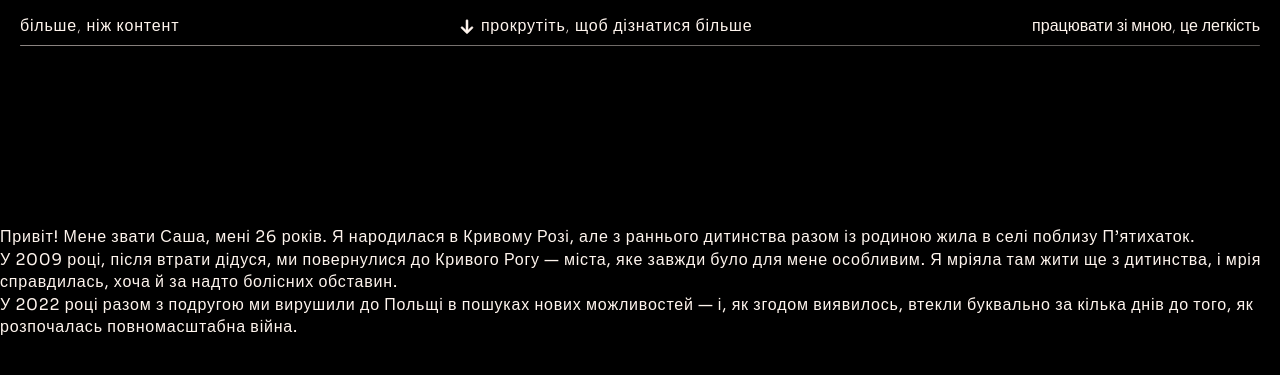
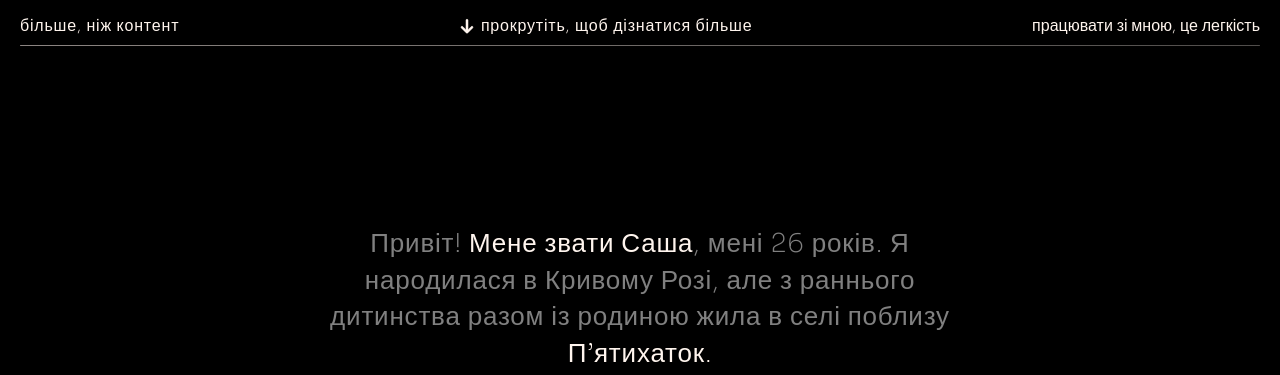
Before and after one commit to vladyslavJs/content-creator-, a website built with Vite: page index.html in a window 1280 px wide. Shown: the part 405-780 px from the top of the page. Built offline with nearby package versions, Linux system fonts and the light colour scheme.

Commit message:
Update aboutme-section.css

```diff
--- a/src/styles/aboutme-section.css
+++ b/src/styles/aboutme-section.css
@@ -1,30 +1,26 @@
 .aboutme-section {
     display: flex;
     justify-content: center;
-    align-items: flex-end;
+    overflow: hidden;
+    position: relative;
+    z-index: 2;
 }
 
-
-
-.text-container {
-    /* display: flex; */
-    /* font-size: 18px;
-    align-items: center;
-    justify-content: center;
-    text-align: center;
-    max-width: 400px; */
+.about-text {
+    position: relative;
     display: flex;
     flex-direction: column;
     row-gap: 5px;
-    font-size: 28px;
-    max-width: 600px;
+    font-size: 26px;
+    max-width: 650px;
     text-align: center;
     font-weight: 200;
-    color: grey
+    color: grey;
+    z-index: 0;
 }
 
 .color-span {
     color:var(--primary-color);
     color: var(--secondary-color);
-    font-weight: 400;
+    font-weight: 200;
 }
```
